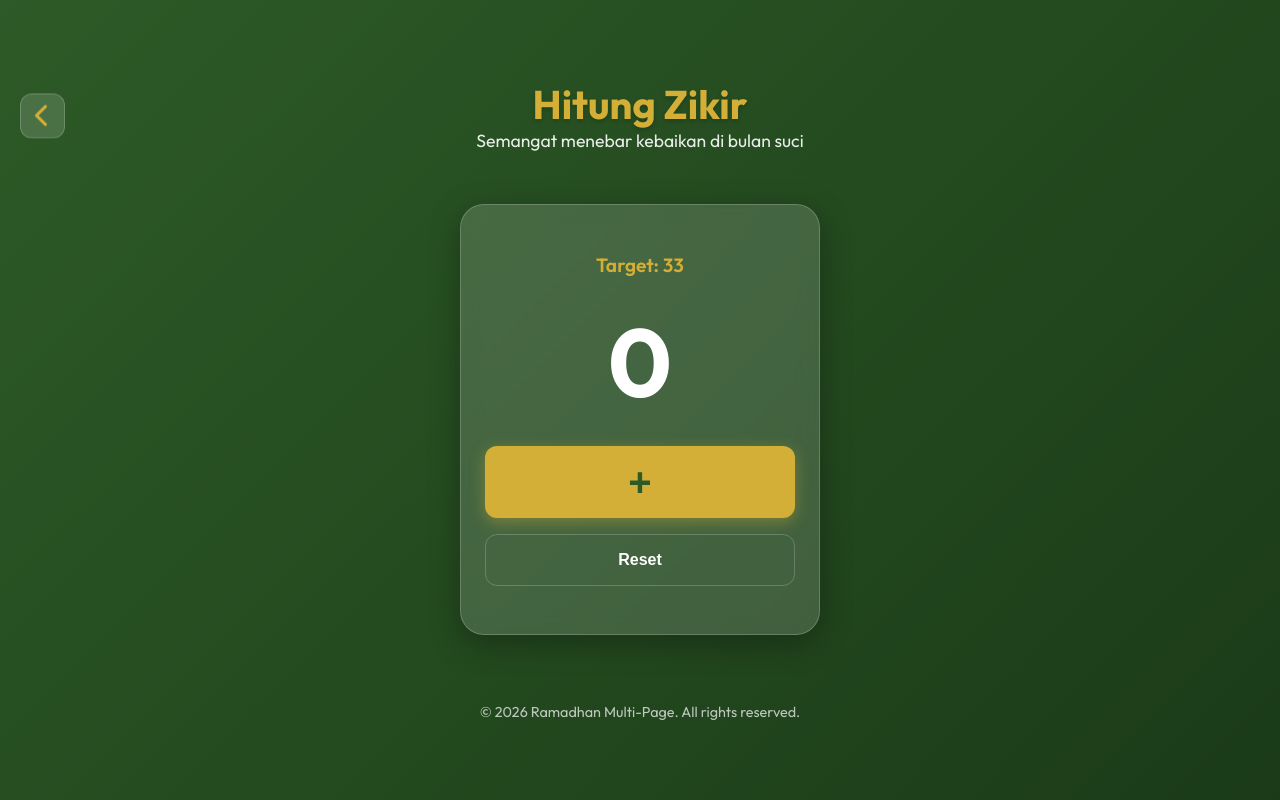
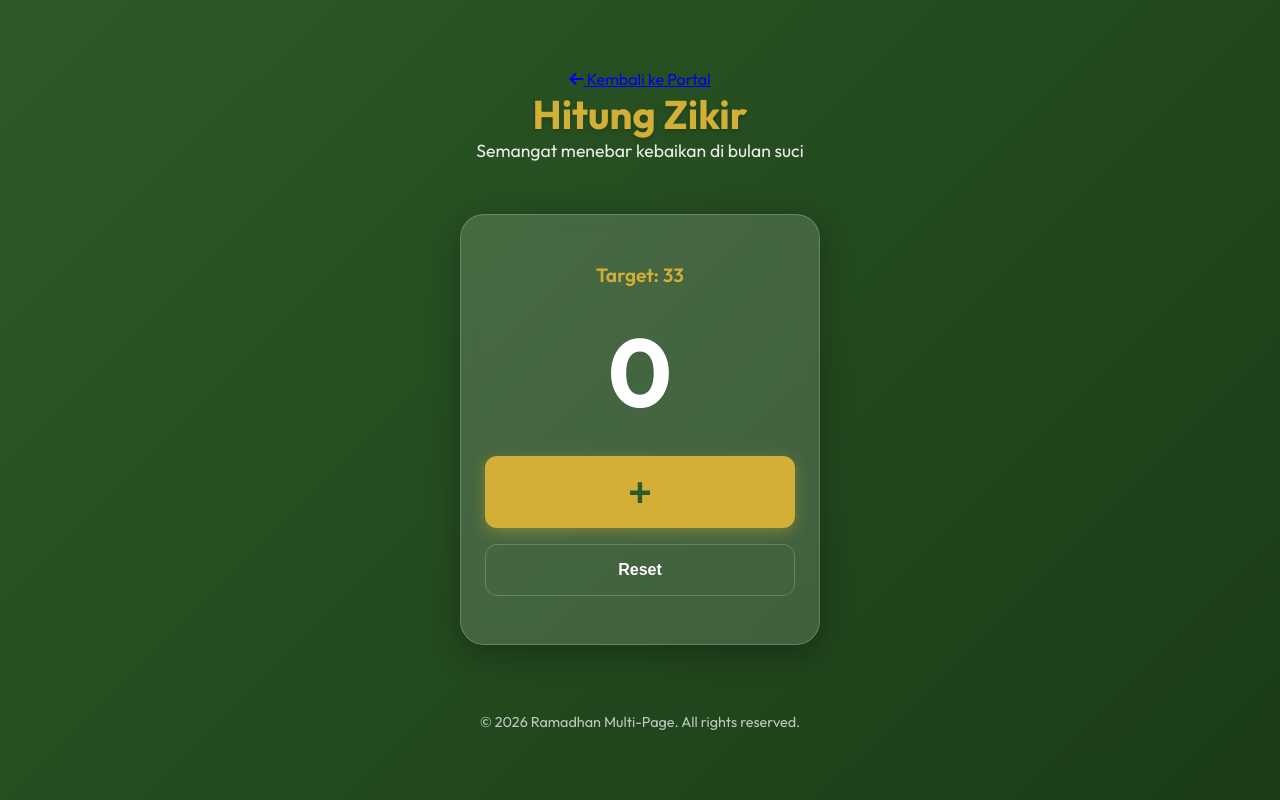
Before and after one commit to ayuanggaraini32-web/portal-ramadhan, a plain HTML site: page misi2/index.html in a window 1280 px wide. Drawn offline with Linux system fonts and the light colour scheme.

Commit message:
Update index.html

```diff
--- a/misi2/index.html
+++ b/misi2/index.html
@@ -16,8 +16,8 @@
 
 <body>
     <header>
-        <a href="../index.html" class="back-link" title="Kembali ke Portal">
-            <i class="fas fa-chevron-left"></i>
+        <a href="../index.html" class="back-portal">
+            <i class="fas fa-arrow-left"></i> Kembali ke Portal
         </a>
         <h1>Hitung Zikir</h1>
         <p>Semangat menebar kebaikan di bulan suci</p>
```
